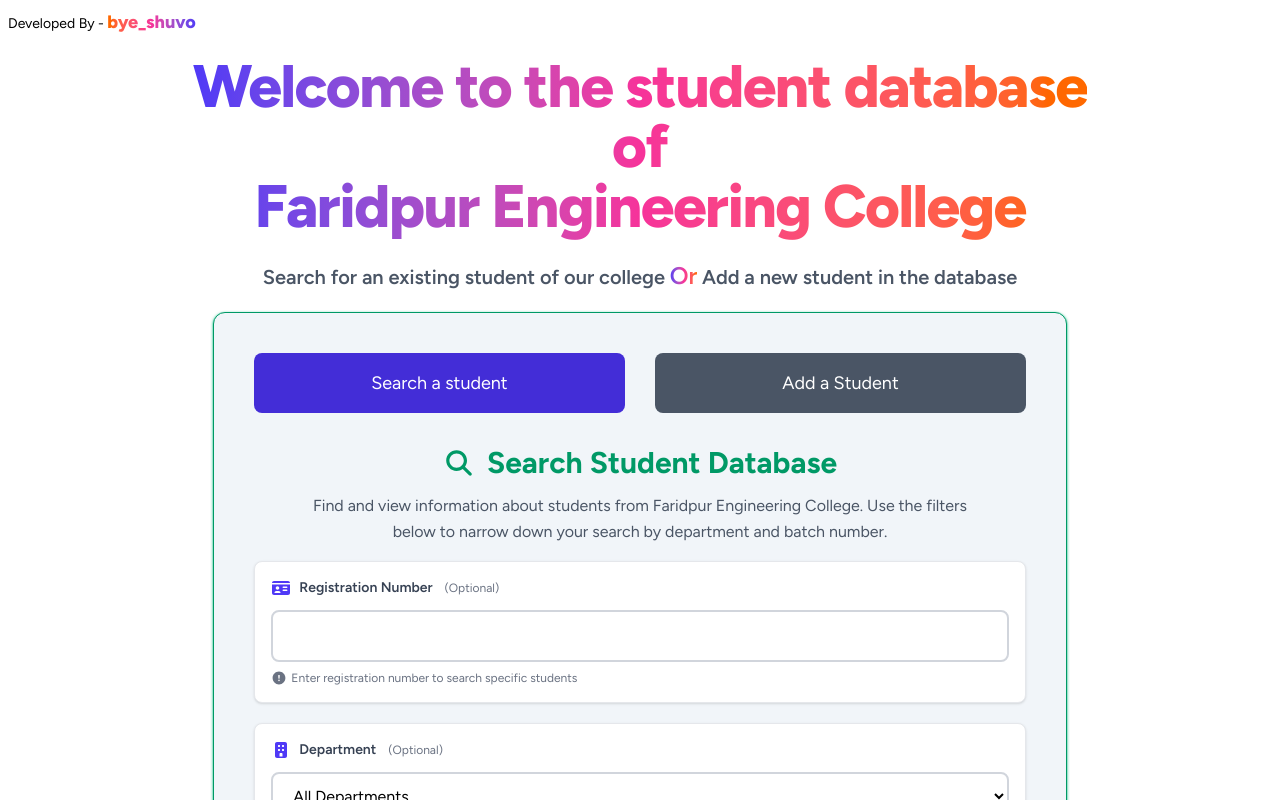
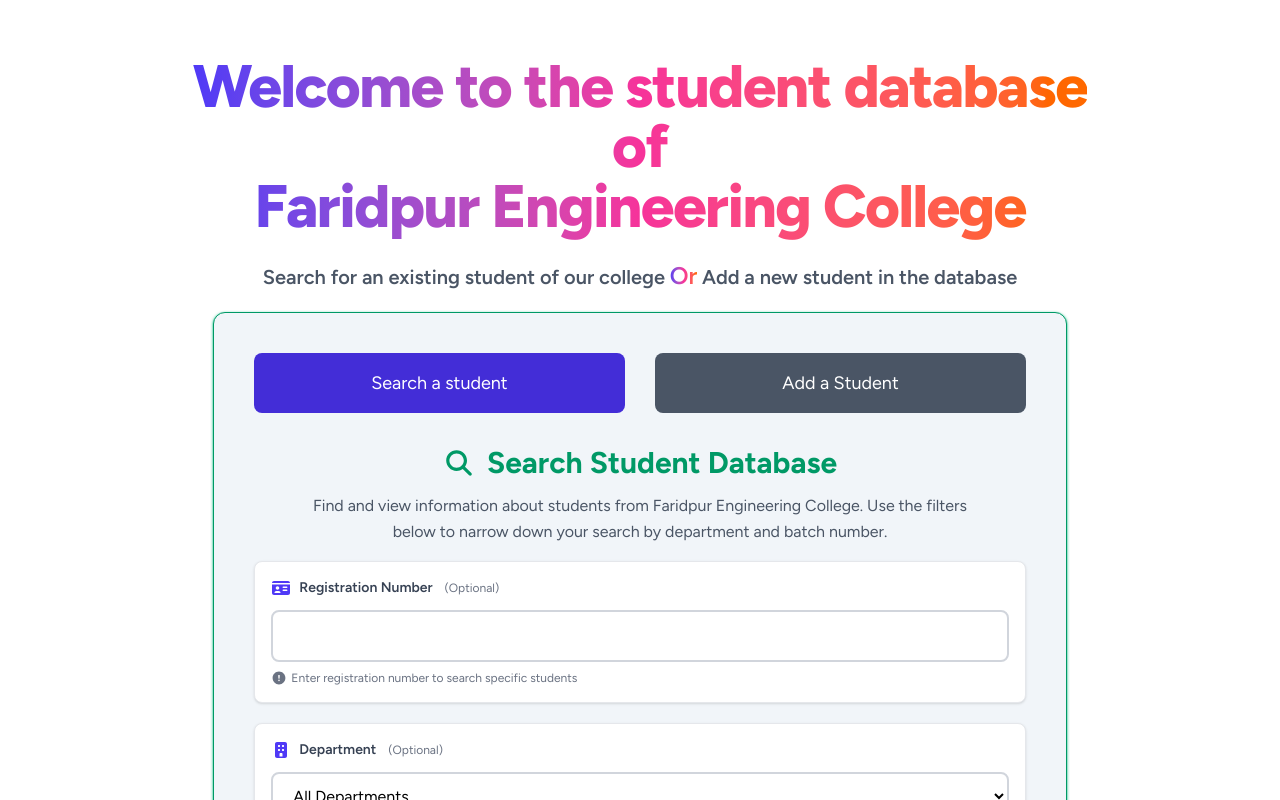
Before and after one commit to bye-shuvo/FEC_Students_Database_Frontend, a React (Vite) app: page / in a window 1280 px wide. Shown: the top 800 px of the page. Built offline with nearby package versions, Linux system fonts and the light colour scheme.

Commit message:
temporarily removed the name

```diff
--- a/src/App.jsx
+++ b/src/App.jsx
@@ -46,7 +46,7 @@ function App() {
   return (
     <>
       <div className={`flex items-center flex-col p-1 md:p-0`}>
-        <div id="developer-section" className="absolute md:top-2 md:left-2 top-px left-px md:text-sm text-[10px]">Developed By - <span className="text-sm md:text-lg bg-linear-to-l bg-clip-text text-transparent from-indigo-600 via-pink-500 to-orange-500 font-extrabold">bye_shuvo</span></div>
+        {/* <div id="developer-section" className="absolute md:top-2 md:left-2 top-px left-px md:text-sm text-[10px]">Developed By - <span className="text-sm md:text-lg bg-linear-to-l bg-clip-text text-transparent from-indigo-600 via-pink-500 to-orange-500 font-extrabold">bye_shuvo</span></div> */}
         {isSubmitted && (
           <Toast
             type={"confirmation"}
```
